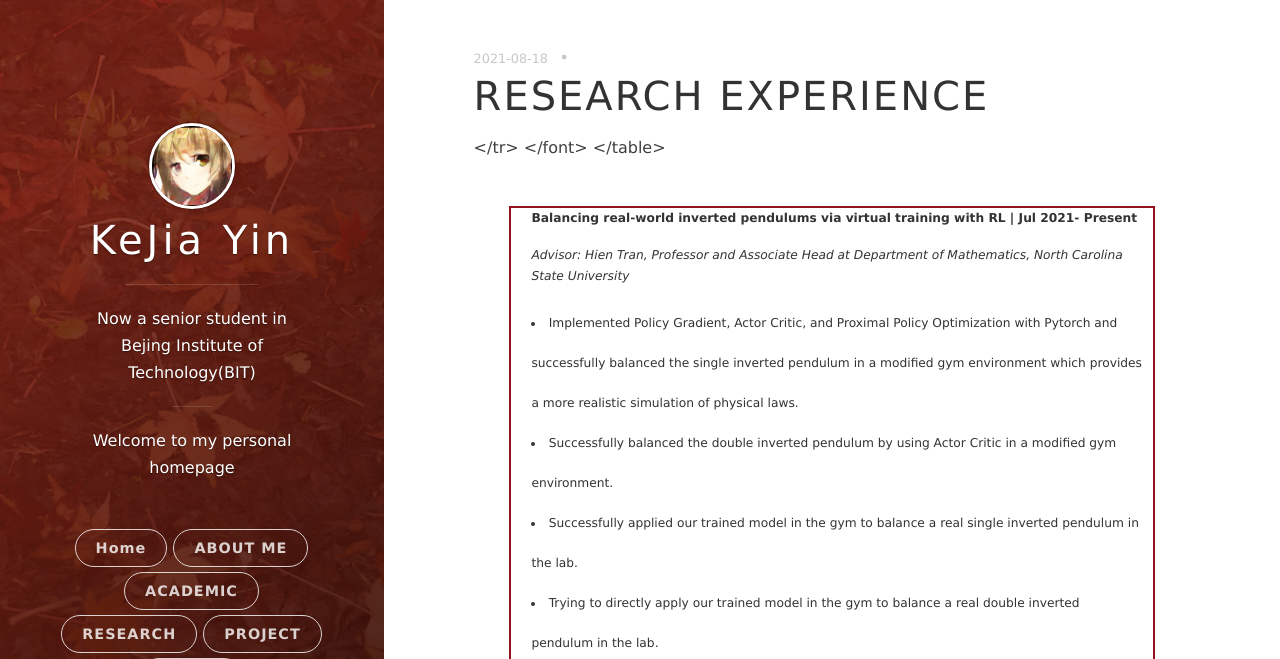
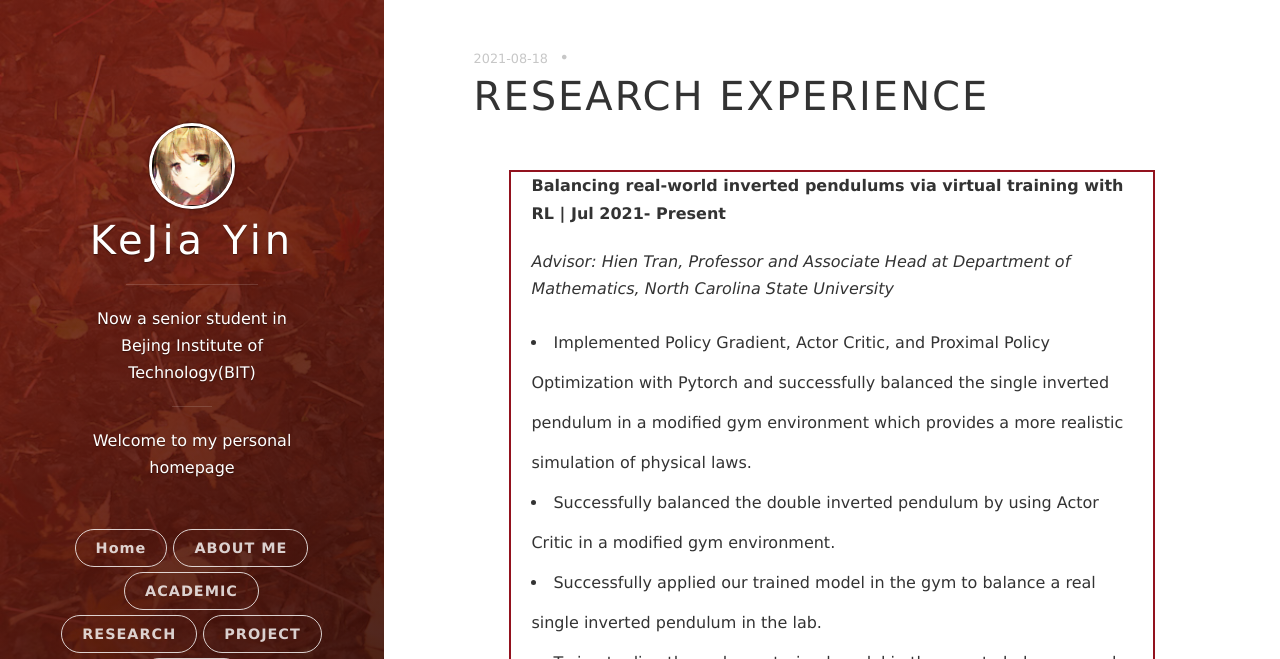
Before and after one commit to yinkejia/yinkejia.github.io, a Jekyll site: the page built from _posts/2021-08-18-RESEARCH-EXPERIENCE.markdown, in a window 1280 px wide and 900 px high, cut to the strip 0-659 px from the top of the window. Built offline with Jekyll 4.4.1, drawn with Linux system fonts in a browser that asks for light colours; nearby versions of some CDN libraries.

Commit message:
Update 2021-08-18-RESEARCH-EXPERIENCE.markdown

```diff
--- a/_posts/2021-08-18-RESEARCH-EXPERIENCE.markdown
+++ b/_posts/2021-08-18-RESEARCH-EXPERIENCE.markdown
@@ -6,8 +6,8 @@ date: 2021-08-18 15:32:24.000000000 +09:00
 
 <table border="0">
   <tr>
-    <font size="3">
     <td width="100%" align="left">
+      <font size="3">
       <p><strong>Balancing real-world inverted pendulums via virtual training with RL | Jul 2021- Present</strong></p>
       <p><em>Advisor: Hien Tran, Professor and Associate Head at Department of Mathematics, North Carolina State University</em></p>
       <ui>
@@ -18,22 +18,26 @@ date: 2021-08-18 15:32:24.000000000 +09:00
         <img style="float:right" src="https://raw.githubusercontent.com/yinkejia/homepage-of-Kejia-Yin/gh-pages/Demo_AC_SIP&DIP.gif" width="160" height="240">
         <img style="float:right" src="https://raw.githubusercontent.com/yinkejia/homepage-of-Kejia-Yin/gh-pages/Kejia Pendulum_small.gif" width="300" height="240">
       </ui>
+      </font>
     </td>
   </tr>
   <tr>
     <td width="100%" align="left">
       <HR>
+      <font size="3">
       <p><strong>Long-tailed image classification | Feb 2021- Mar 2021</strong></p>
       <p><em>Advisor: Shuang Li, Assistant Professor at School of Computer Science, Beijing Institute of Technology</em></p>
       <ui>
         <li>Explored novel approaches to addressing long-tailed image classification problems by augmenting long-tailed datasets via synthesizing new data according to closest neighbor classes.</li>
         <li>Implemented a novel method and evaluated it on artificial long-tailed datasets CIFAR-10 which had competitive results with state-of-the-art methods</li>
       </ui>
+      </font>
     </td>
   </tr>
   <tr>
     <td width="100%" align="left">
       <HR>
+      <font size="3">
       <p><strong>Checkerboard recognition and game algorithm of gobang | Dec 2020 - Jan 2021</strong></p>
       <p><em>Advisor: Zhiwei Zhang, Professor at School of Computer Science, Beijing Institute of Technology</em></p>
       <ui>
@@ -46,11 +50,13 @@ date: 2021-08-18 15:32:24.000000000 +09:00
         </video>
         </center>
       </ui>
+      </font>
     </td>
  </tr>
  <tr>
     <td width="100%" align="left">
        <HR>
+      <font size="3">
       <p><strong>Theoretical understanding and image generation applications with GAN | Nov 2020 - Nov 2020</strong></p>
       <p><em>Advisor: Shuang Li, Assistant Professor at School of Computer Science, Beijing Institute of Technology</em></p>
       <ui>
@@ -59,7 +65,7 @@ date: 2021-08-18 15:32:24.000000000 +09:00
         <img style="float:right" src="https://raw.githubusercontent.com/yinkejia/homepage-of-Kejia-Yin/gh-pages/CycleGAN_before.png" width="128" height="128">
         <img style="float:right" src="https://raw.githubusercontent.com/yinkejia/homepage-of-Kejia-Yin/gh-pages/CycleGAN_after.jpg" width="128" height="128">
       </ui>
+      </font>
     </td>
-    </font>
   </tr>
 </table>
```
